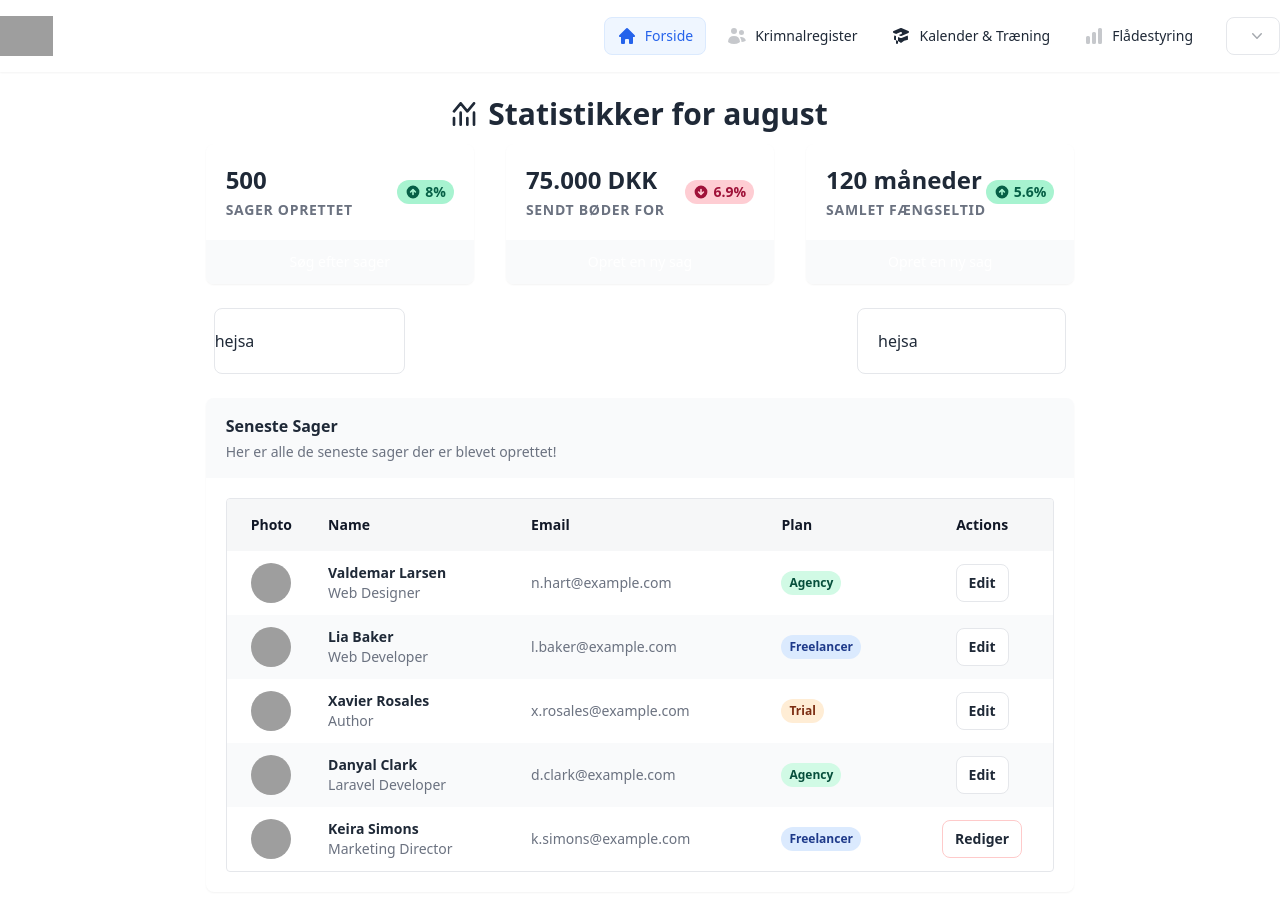
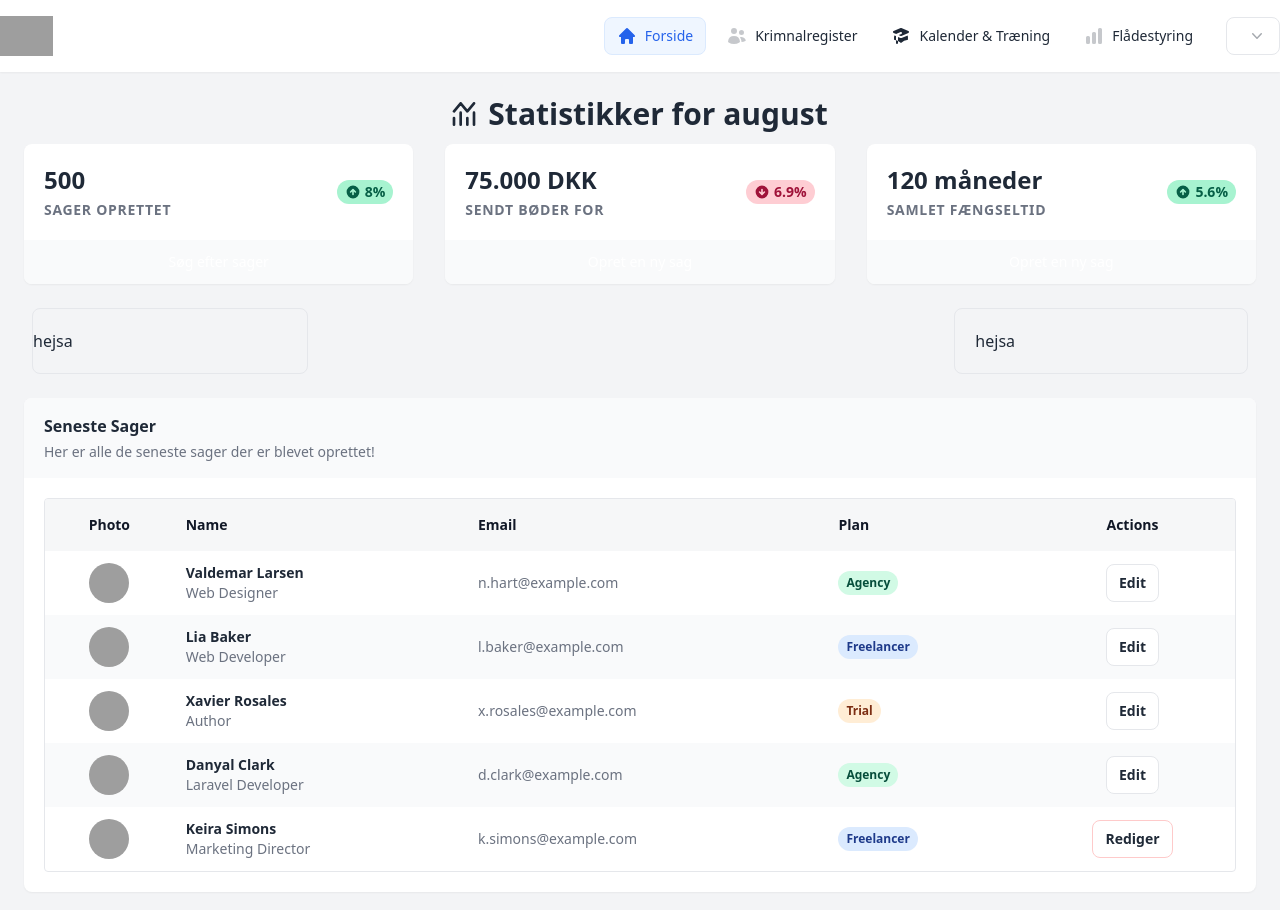
Before and after one commit to ValdemarLarsen/tablet, a Next.js app: page /forside in a window 1280 px wide. Shown: the top 910 px of the page. Built offline with nearby package versions, Linux system fonts and the light colour scheme; grey boxes are pictures that could not be loaded.

Commit message:
Update Navbar.tsx

```diff
--- a/pages/comp/Navbar.tsx
+++ b/pages/comp/Navbar.tsx
@@ -35,7 +35,7 @@ export default function Navbar() {
     <>
 
 
-      <div id="page-container" className="flex flex-col dark:bg-gray-900">
+      <div id="page-container" className="h-full w-full bg-gray-100 dark:text-gray-100 dark:bg-gray-900">
         {/* Page Header */}
         <header id="page-header" className="flex flex-none items-center bg-white shadow-sm z-1 dark:bg-gray-800">
           <div className="container mx-auto">
```
